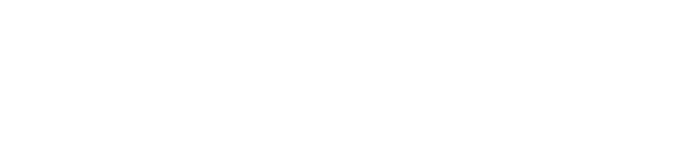
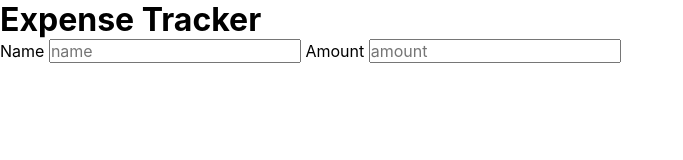
Before and after one commit to amr-hammoud/expense-tracker, a plain HTML site: page index.html in a window 1280 px wide. Shown: the whole page, without its empty margins (0-683 px from the left). Drawn offline with nearby package versions, Linux system fonts and the light colour scheme.

Commit message:
add inputs and labels

```diff
--- a/index.html
+++ b/index.html
@@ -8,7 +8,11 @@
     <title>Expense Tracker</title>
 </head>
 <body>
-
+    <h1 class="main-title">Expense Tracker</h1>
+    <label for="name" class="name-label">Name</label>
+    <input type="text" name="name" id="name-input" placeholder="name">
+    <label for="amount" class="amount-label">Amount</label>
+    <input type="text" name="amount" id="amount-input" placeholder="amount">
     <script src="js/script.js"></script>
 </body>
 </html>
```
